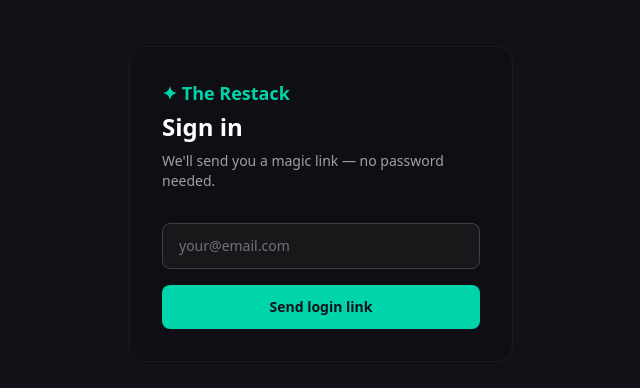
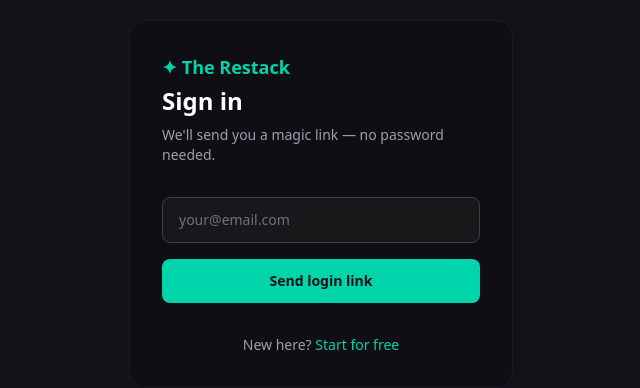
Before and after one commit to YumYumOutlast/therestack, a React (Vite) app: page /login in a window 1280 px wide. Shown: the part 196-584 px from the top of the page, without its empty margins (319-959 px from the left). Built offline with nearby package versions, Linux system fonts and the light colour scheme; no server answers.

Commit message:
login: add 'start for free' link for new visitors

```diff
--- a/src/pages/Login.jsx
+++ b/src/pages/Login.jsx
@@ -61,6 +61,12 @@
             >
               {loading ? 'Sending...' : 'Send login link'}
             </button>
+            <p className="text-zinc-400 text-sm text-center mt-4">
+              New here?{' '}
+              <a href="/" style={{ color: '#00D4AA' }} className="no-underline hover:opacity-80 transition-opacity">
+                Start for free
+              </a>
+            </p>
           </form>
         ) : (
           <div className="text-center space-y-3">
```
